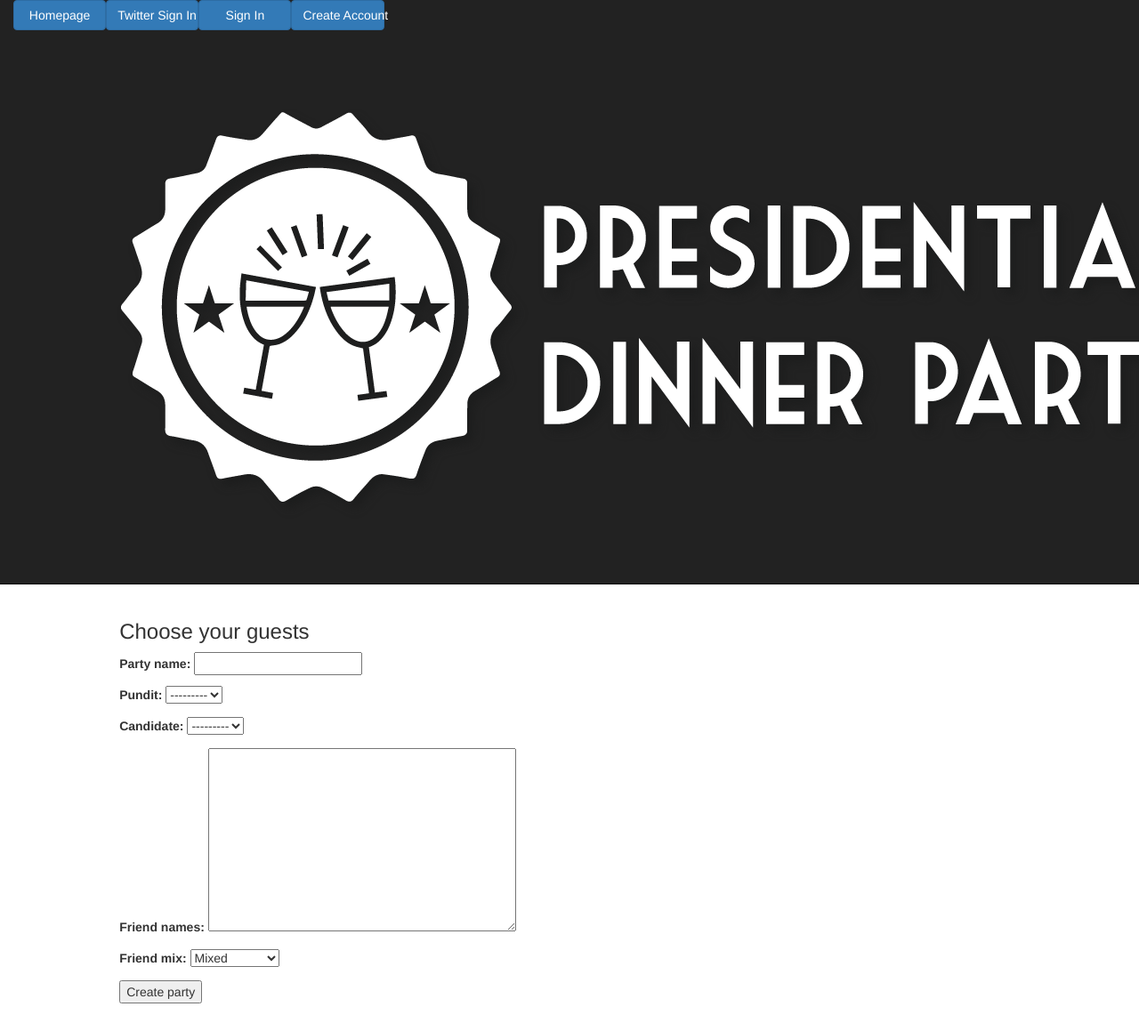
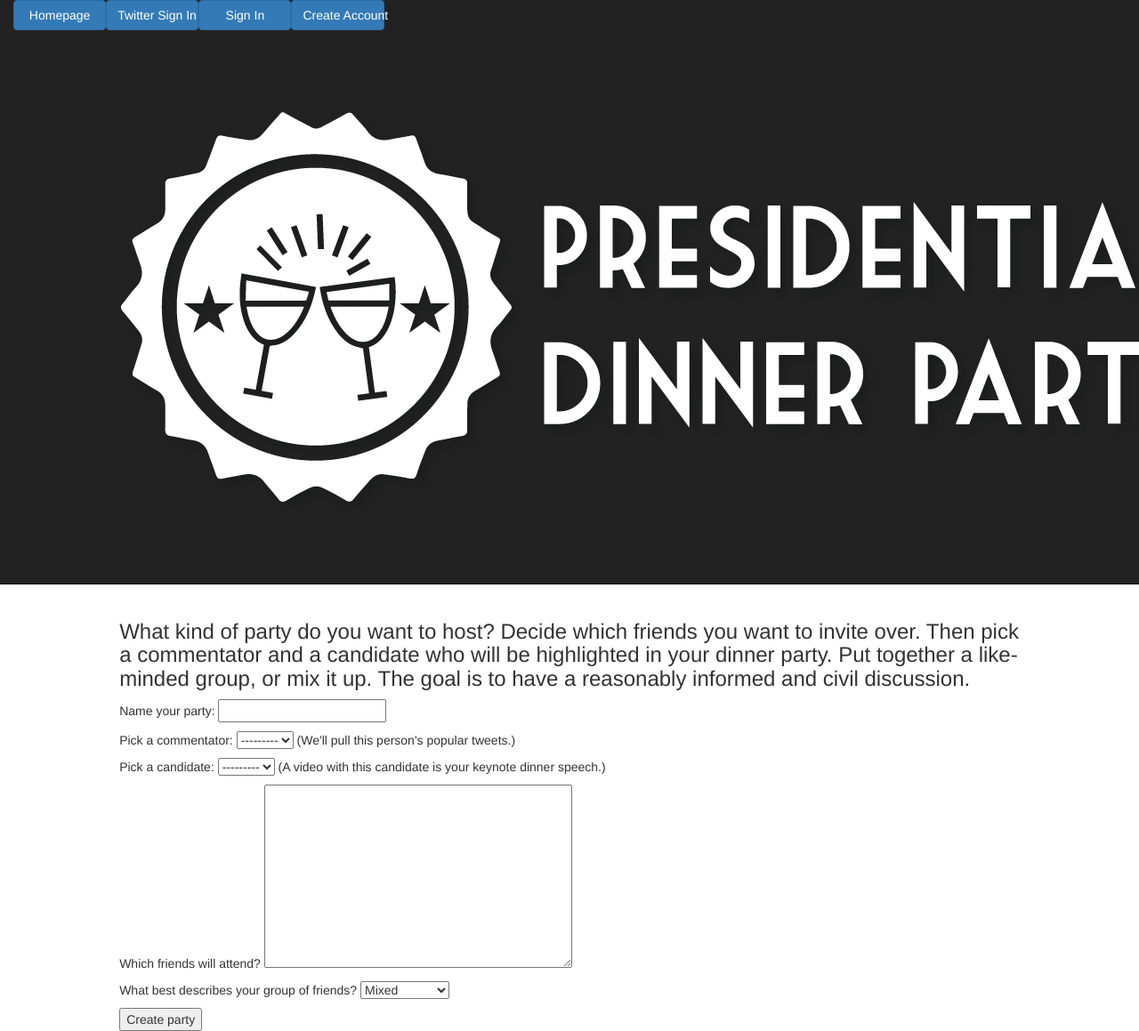
Before and after one commit to hpaasch/prez_party, a Django app: page /party/create/ in a window 1280 px wide; the page is wider, and only the part inside the window is pictured. Shown: that part at 89% size. Before the commit the page ends 1128 px from the top of that part, so only its background shows below. Run offline with Django 3.2, Linux system fonts and the light colour scheme; data that the repository does not hold is empty; some libraries are stand-ins or nearby versions.

Commit message:
HEP: changes to index, party_create, party_over

```diff
--- a/templates/index.html
+++ b/templates/index.html
@@ -13,9 +13,9 @@
   <h3 class="col-sm-offset-2 col-sm-10 col-md-offset-2 col-md-10 col-lg-12">Learn a little, laugh a little, get to know your friends and neighbors a little.</h3>
 </div>
 <div id="homelist">
-    <dd><h3 id="step1" class="step1 col-sm-offset-2 col-sm-10 col-lg-12">Step 1: Create a party: Invite friends and (virtually) a candidate and a commentator.</h3></dd>
-    <dd><h3 id="step1" class="step col-sm-offset-2 col-sm-10 col-lg-12">Step 2: Start the party: We will walk you through Tweets, videos and campaign finance.</h3></dd>
-    <dd><h3 id="step1" class="step col-sm-offset-2 col-sm-10 col-lg-12">Step 3: Review your party: A quick survey for you to keep.</h3></dd>
+    <dd><h3 id="step1" class="step1 col-sm-offset-2 col-sm-10 col-lg-12">Step 1: Create a party. Invite friends and (virtually) a candidate and a commentator.</h3></dd>
+    <dd><h3 id="step1" class="step col-sm-offset-2 col-sm-10 col-lg-12">Step 2: Start the party. We will walk you through Tweets, videos and campaign finance.</h3></dd>
+    <dd><h3 id="step1" class="step col-sm-offset-2 col-sm-10 col-lg-12">Step 3: Review your party. A quick survey for you to keep.</h3></dd>
 </div>
 </div>
 {% endblock %}
--- a/templates/party_create.html
+++ b/templates/party_create.html
@@ -2,10 +2,17 @@
 
 {% block content %}
 <div class="login col-sm-12 col-lg-offset-1 col-lg-10">
-  <h3>Choose your guests</h3>
+  <h3>What kind of party do you want to host? Decide which friends you want to invite over.
+  Then pick a commentator and a candidate who will be highlighted in your dinner party. Put
+together a like-minded group, or mix it up. The goal is to have a reasonably informed
+and civil discussion. </h3>
   <form class="" action="" method="post">
     {% csrf_token %}
-    {{ form.as_p }}
+    <p>Name your party: {{ form.party_name }}</p>
+    <p>Pick a commentator: {{ form.pundit }} (We'll pull this person's popular tweets.)</p>
+    <p>Pick a candidate: {{ form.candidate }} (A video with this candidate is your keynote dinner speech.)</p>
+    <p>Which friends will attend? {{ form.friend_names }}</p>
+    <p>What best describes your group of friends? {{ form.friend_mix }}</p>
     <input class="submitbtn" type="submit" name="party" value="Create party">
   </form>
   <div>
```
Also changed, not shown: templates/party_over.html (+4 -3 lines).
